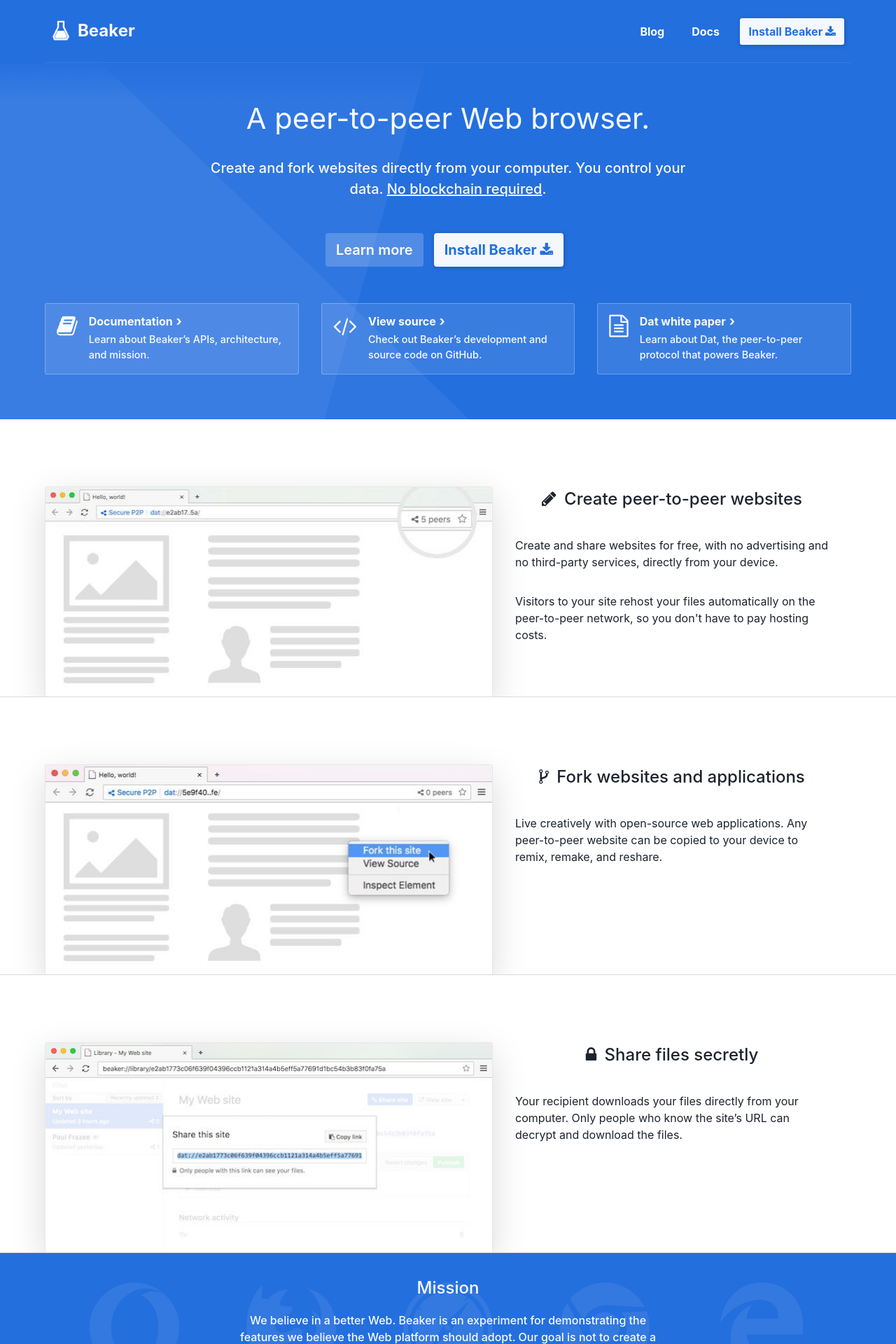
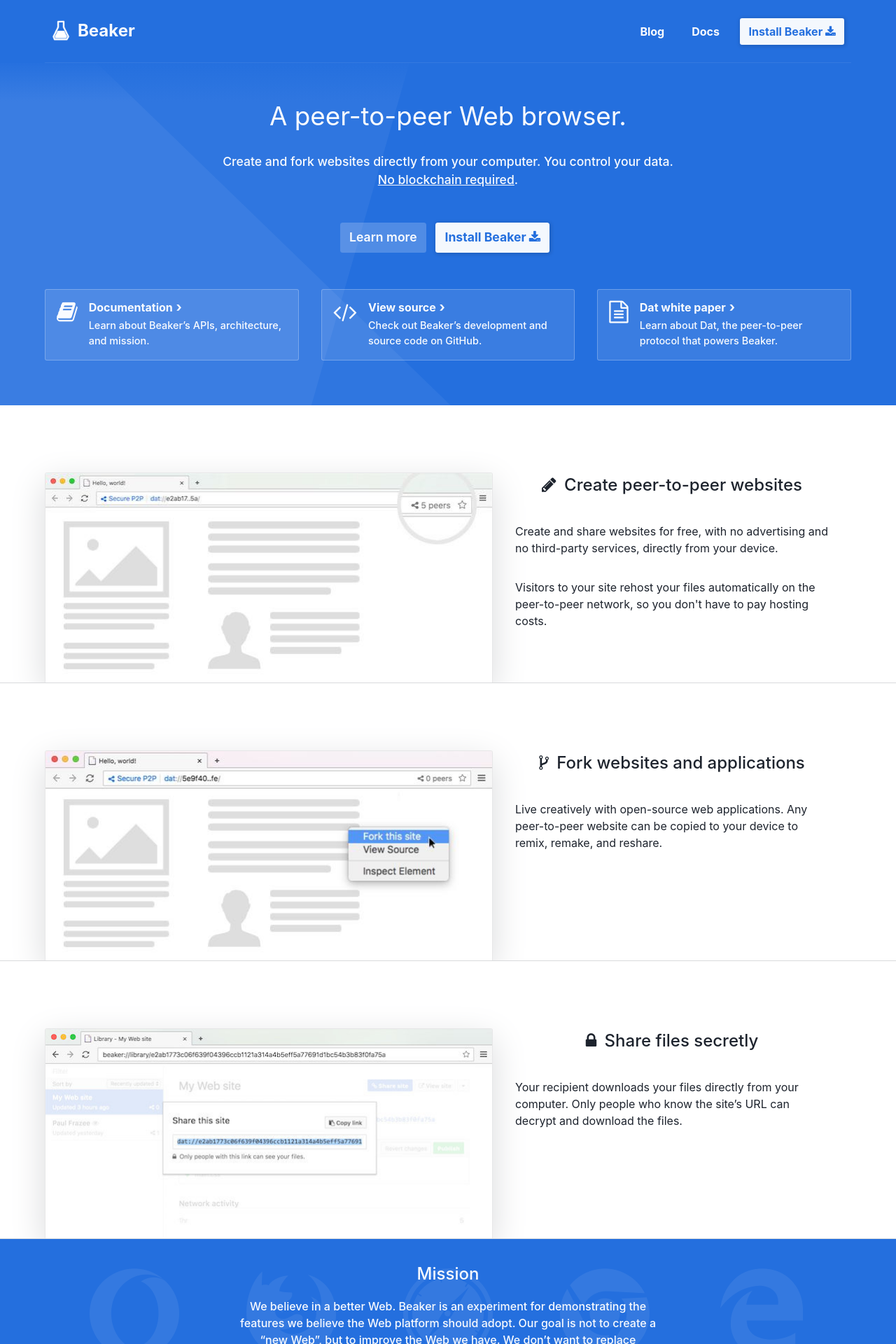
Before and after one commit to beakerbrowser/beakerbrowser.com, a Jekyll site: the page built from index.html, in a window 1280 px wide. Shown: the top 1920 px of the page at 70% size. Built offline with Jekyll 4.4.1, drawn with Linux system fonts in a browser that asks for light colours.

Commit message:
Adjust hero font sizes

```diff
--- a/css/pages/_home.scss
+++ b/css/pages/_home.scss
@@ -45,12 +45,12 @@
     text-align: center;
 
     > .description {
-      font-size: 1.05rem;
+      font-size: .95rem;
       max-width: 700px;
       margin: 0 auto 3rem auto;
 
       @media (min-width: 700px) {
-        font-size: 1.25rem;
+        font-size: 1.1rem;
       }
 
       a {
@@ -64,7 +64,7 @@
       margin-bottom: 3.25rem;
 
       @media (min-width: 350px) {
-        font-size: 1.25rem;
+        font-size: 1.1rem;
       }
     }
   }
@@ -81,10 +81,6 @@
 
     @media (min-width: 530px) {
       font-size: 2.3rem;
-    }
-
-    @media (min-width: 700px) {
-      font-size: 2.6rem;
     }
   }
 
```
